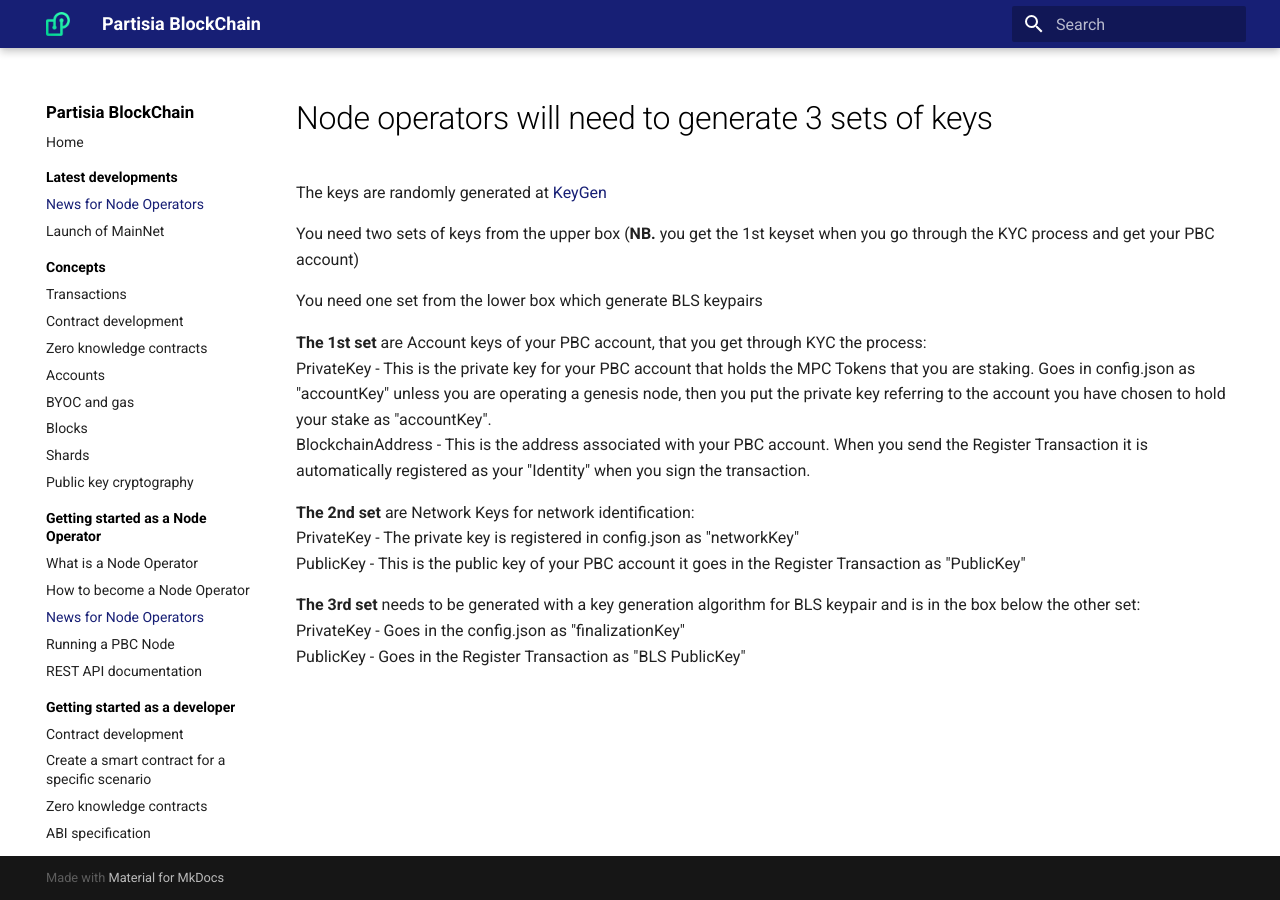
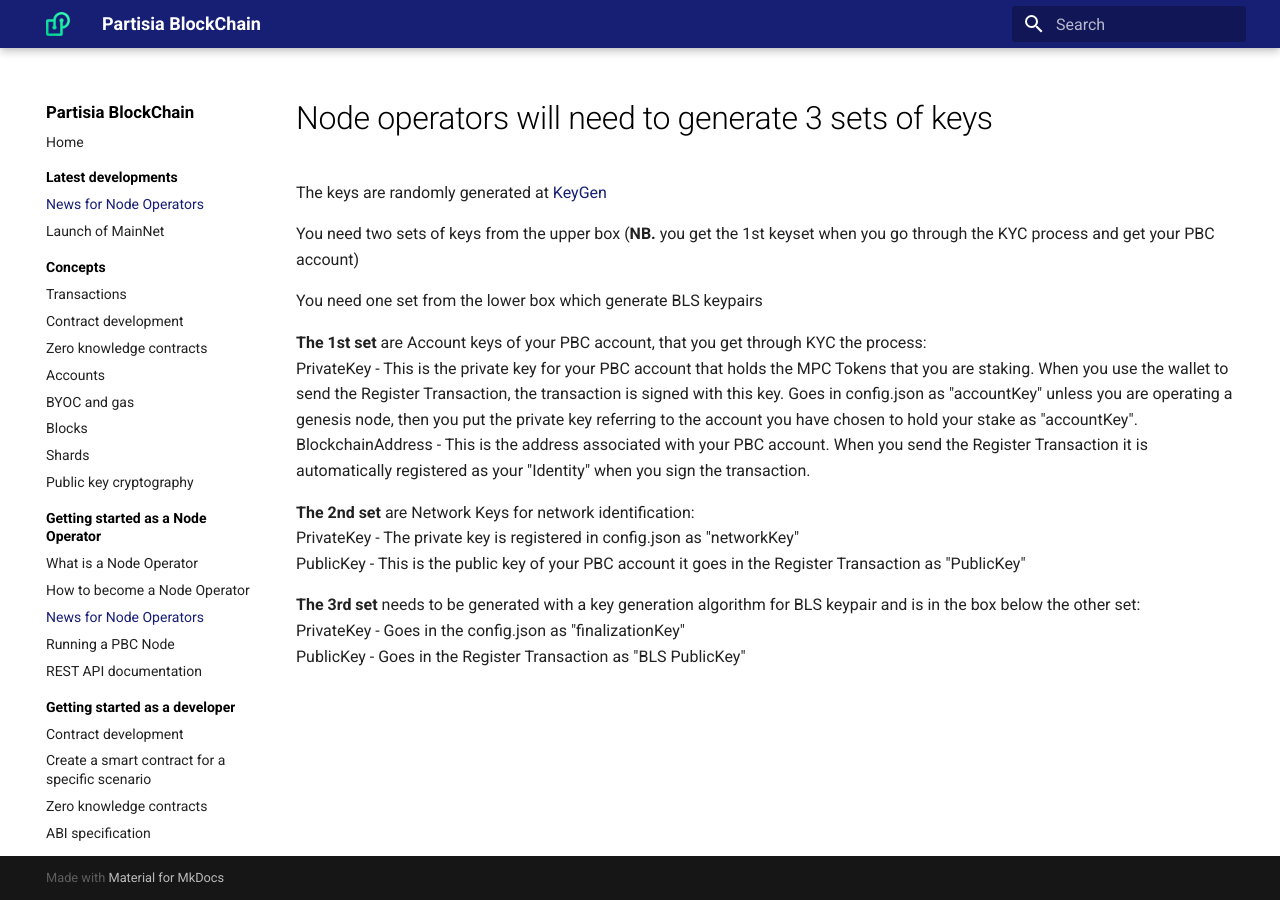
Before and after one commit to 0xSero/partisia-docs, an MkDocs documentation site: the page built from docs/newkeypair.md, in a window 1280 px wide. Built offline with MkDocs 1.6.1 and Material for MkDocs 9.7.7, drawn with Linux system fonts in a browser that asks for light colours; a script that is not in the unit is left out.

Commit message:
Corrections i key descriptions

```diff
--- a/docs/newkeypair.md
+++ b/docs/newkeypair.md
@@ -12,7 +12,7 @@
 
 
 **The 1st set**  are Account keys of your PBC account, that you get through KYC the process:
-PrivateKey - This is the private key for your PBC account that holds the MPC Tokens that you are staking. Goes in config.json as "accountKey" unless you are operating a genesis node, then you put the private key referring to the account you have chosen to hold your stake as "accountKey".
+PrivateKey - This is the private key for your PBC account that holds the MPC Tokens that you are staking. When you use the wallet to send the Register Transaction, the transaction is signed with this key. Goes in config.json as "accountKey" unless you are operating a genesis node, then you put the private key referring to the account you have chosen to hold your stake as "accountKey".
 BlockchainAddress - This is the address associated with your PBC account. When you send the Register Transaction it is automatically registered as your "Identity" when you sign the transaction.
 
 **The 2nd set** are Network Keys for network identification:
```
